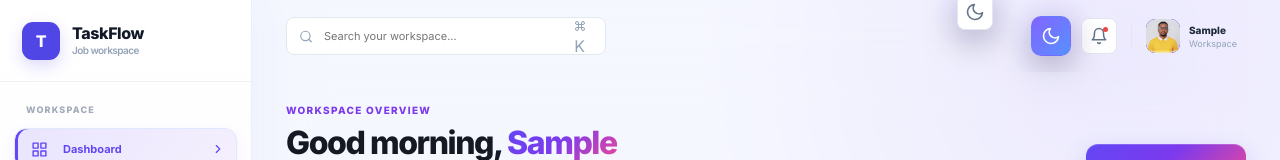
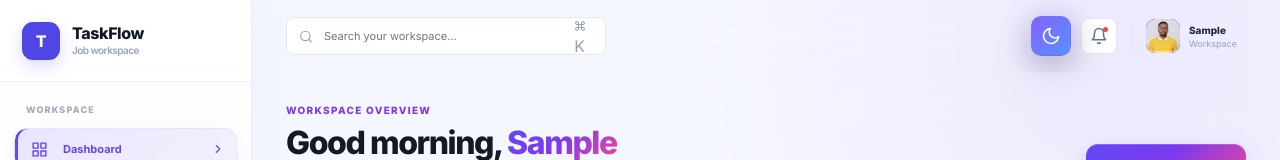
Before and after one commit to alexmexico1/fullstack-job-saas, a React (Vite) app in the folder frontend/: page / in a window 1280 px wide. Shown: the top 160 px of the page. Built offline with nearby package versions, Linux system fonts and the light colour scheme; no server answers; sample sign-in values are in the browser's storage.

Commit message:
Remove duplicate theme toggle

```diff
--- a/frontend/src/layout/Navbar.jsx
+++ b/frontend/src/layout/Navbar.jsx
@@ -1,18 +1,14 @@
 import {
   FiBell,
   FiSearch,
-  FiSun,
-  FiMoon,
   FiCommand,
 } from "react-icons/fi";
 import { useAuth } from "../services/authService.jsx";
-import { useTheme } from "../context/ThemeContext.jsx";
 import { getProfilePhoto } from "../utils/profilePhoto.js";
 import TaskFlowThemeToggle from "../TaskFlowThemeToggle.jsx";
 
 export default function Navbar() {
   const { user } = useAuth();
-  const { isDark, toggleTheme } = useTheme();
 
   const name = user?.name || "Alex";
   const firstName = name.split(" ")[0];
@@ -48,15 +44,6 @@ export default function Navbar() {
       </div>
 
       <div className="tf-topbar-right">
-        <button
-          className="tf-icon-button tf-theme-toggle"
-          onClick={toggleTheme}
-          title={isDark ? "Switch to light mode" : "Switch to dark mode"}
-          aria-label={isDark ? "Switch to light mode" : "Switch to dark mode"}
-        >
-          {isDark ? <FiSun size={18} /> : <FiMoon size={18} />}
-        </button>
-
         <div className="tf-header-actions">
   <div className="tf-theme-action">
     <TaskFlowThemeToggle />
```
